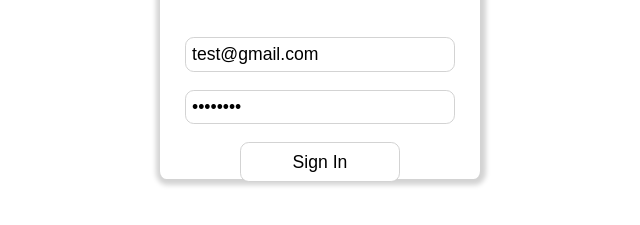
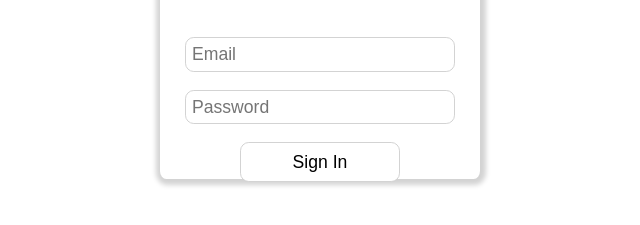
Before and after one commit to Lambz/Capstone_WeThree_LingoChat-Web, a plain HTML site: page index.html in a window 1280 px wide. Shown: the part 421-646 px from the top of the page, without its empty margins (320-960 px from the left). Drawn offline with nearby package versions, Linux system fonts and the light colour scheme; some packages are replaced by stand-ins of ours.

Commit message:
Removed default login

```diff
--- a/index.html
+++ b/index.html
@@ -28,9 +28,9 @@
 
 
                 <br/>
-                <input type="email" id="login_email" class="field" placeholder="Email" value="test@gmail.com"/>
+                <input type="email" id="login_email" class="field" placeholder="Email"/>
                 <br/><br/>
-                <input type="password" id="login_password" class="field" placeholder="Password" value="test1234" />
+                <input type="password" id="login_password" class="field" placeholder="Password" />
 
                 <!-- <a href="#">forgot your password?</a> -->
 
```
